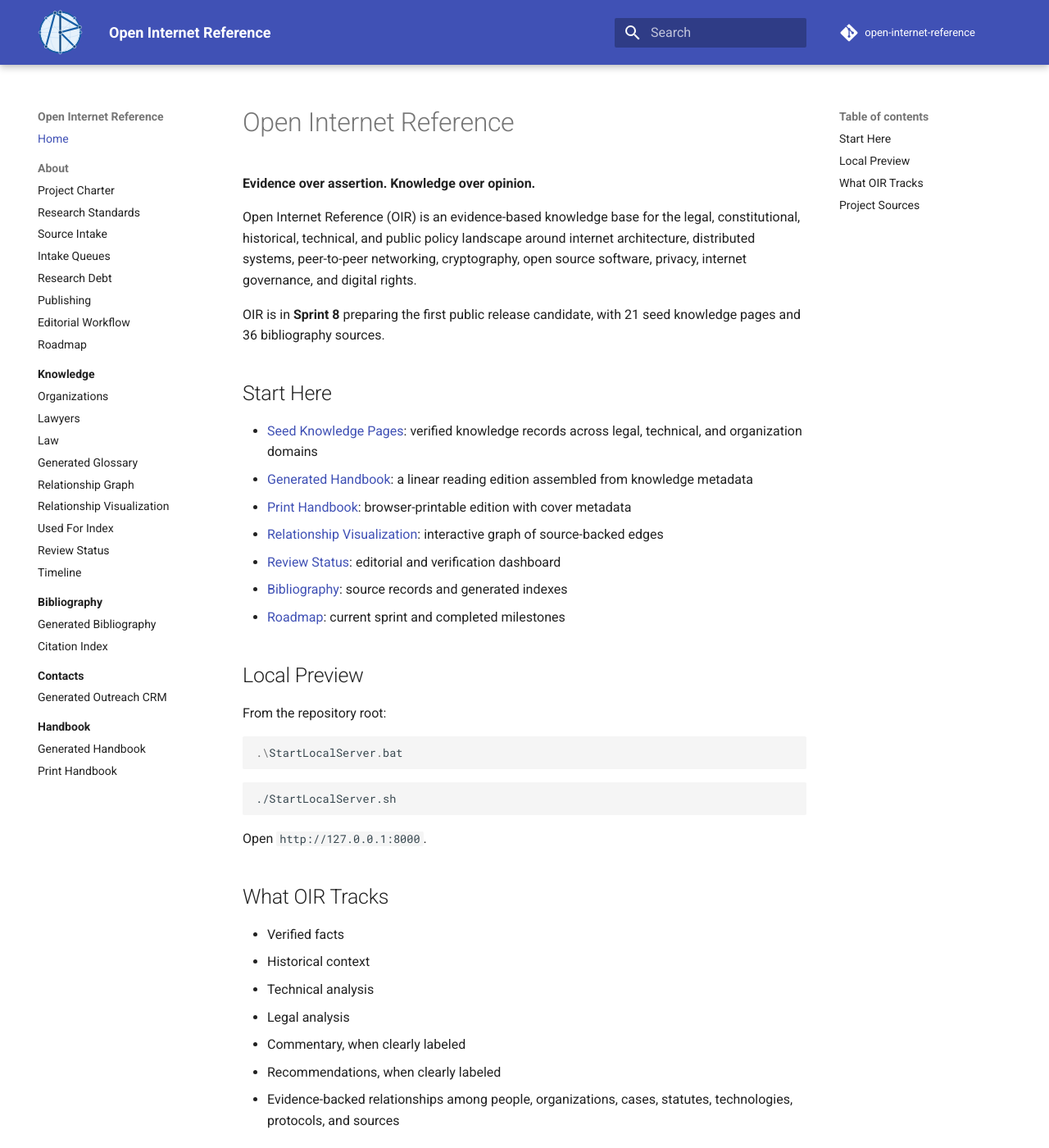
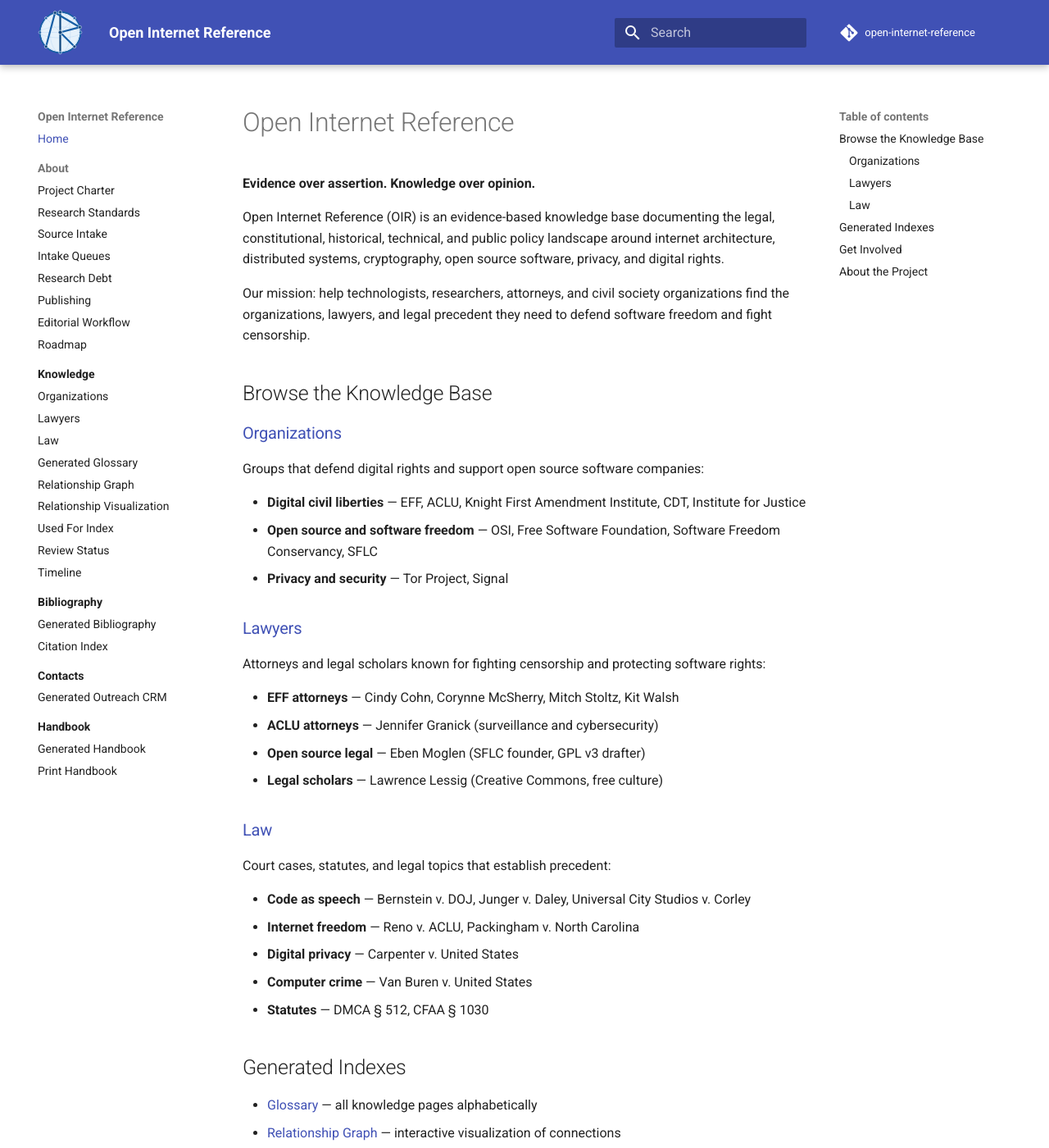
Before and after one commit to itsmeront/open-internet-reference, an MkDocs documentation site: the page built from website/index.md, in a window 1280 px wide and 1400 px high. Shown: the whole window at 82% size. Built offline with MkDocs 1.6.1 and Material for MkDocs 9.7.7, drawn with Linux system fonts in a browser that asks for light colours; comment, search, counter and statistics services are not loaded; some of the changed text lies outside the part shown.

Commit message:
Update homepage: replace seed pages with category navigation
- Remove references to 'Sprint 8' and 'seed pages'
- Add clear mission statement focused on helping people find
  organizations, lawyers, and legal precedent
- Add Browse sections for Organizations, Lawyers, and Law with
  summaries of what's available in each
- Add Generated Indexes section
- Add Get Involved section with contribution and contact links
- Add About section with project governance links
- Remove local development instructions (not relevant for public site)

````diff
--- a/website/index.md
+++ b/website/index.md
@@ -2,44 +2,57 @@
 
 **Evidence over assertion. Knowledge over opinion.**
 
-Open Internet Reference (OIR) is an evidence-based knowledge base for the legal, constitutional, historical, technical, and public policy landscape around internet architecture, distributed systems, peer-to-peer networking, cryptography, open source software, privacy, internet governance, and digital rights.
+Open Internet Reference (OIR) is an evidence-based knowledge base documenting the legal, constitutional, historical, technical, and public policy landscape around internet architecture, distributed systems, cryptography, open source software, privacy, and digital rights.
 
-OIR is in **Sprint 8** preparing the first public release candidate, with 21 seed knowledge pages and 36 bibliography sources.
+Our mission: help technologists, researchers, attorneys, and civil society organizations find the organizations, lawyers, and legal precedent they need to defend software freedom and fight censorship.
 
-## Start Here
+## Browse the Knowledge Base
 
-- [Seed Knowledge Pages](knowledge/seed-pages.md): verified knowledge records across legal, technical, and organization domains
-- [Generated Handbook](generated/handbook.md): a linear reading edition assembled from knowledge metadata
-- [Print Handbook](generated/print-handbook.md): browser-printable edition with cover metadata
-- [Relationship Visualization](generated/relationship-graph.md): interactive graph of source-backed edges
-- [Review Status](generated/review-status.md): editorial and verification dashboard
-- [Bibliography](bibliography/index.md): source records and generated indexes
-- [Roadmap](about/roadmap.md): current sprint and completed milestones
+### [Organizations](knowledge/organizations.md)
 
-## Local Preview
+Groups that defend digital rights and support open source software companies:
 
-From the repository root:
+- **Digital civil liberties** — EFF, ACLU, Knight First Amendment Institute, CDT, Institute for Justice
+- **Open source and software freedom** — OSI, Free Software Foundation, Software Freedom Conservancy, SFLC
+- **Privacy and security** — Tor Project, Signal
 
-```powershell
-.\StartLocalServer.bat
-```
+### [Lawyers](knowledge/lawyers.md)
 
-```bash
-./StartLocalServer.sh
-```
+Attorneys and legal scholars known for fighting censorship and protecting software rights:
 
-Open `http://127.0.0.1:8000`.
+- **EFF attorneys** — Cindy Cohn, Corynne McSherry, Mitch Stoltz, Kit Walsh
+- **ACLU attorneys** — Jennifer Granick (surveillance and cybersecurity)
+- **Open source legal** — Eben Moglen (SFLC founder, GPL v3 drafter)
+- **Legal scholars** — Lawrence Lessig (Creative Commons, free culture)
 
-## What OIR Tracks
+### [Law](knowledge/law.md)
 
-- Verified facts
-- Historical context
-- Technical analysis
-- Legal analysis
-- Commentary, when clearly labeled
-- Recommendations, when clearly labeled
-- Evidence-backed relationships among people, organizations, cases, statutes, technologies, protocols, and sources
+Court cases, statutes, and legal topics that establish precedent:
 
-## Project Sources
+- **Code as speech** — Bernstein v. DOJ, Junger v. Daley, Universal City Studios v. Corley
+- **Internet freedom** — Reno v. ACLU, Packingham v. North Carolina
+- **Digital privacy** — Carpenter v. United States
+- **Computer crime** — Van Buren v. United States
+- **Statutes** — DMCA § 512, CFAA § 1030
 
-The Git repository is the source of truth. Generated artifacts, including the public website build, are derived from repository content.
+## Generated Indexes
+
+- [Glossary](generated/glossary.md) — all knowledge pages alphabetically
+- [Relationship Graph](generated/relationship-graph.md) — interactive visualization of connections
+- [Review Status](generated/review-status.md) — editorial dashboard showing page completeness
+- [Timeline](generated/timeline.md) — events and decisions chronologically
+- [Bibliography](generated/bibliography.md) — all source records
+- [Handbook](generated/handbook.md) — linear reading edition
+
+## Get Involved
+
+- [How to contribute](https://github.com/itsmeront/open-internet-reference/blob/main/CONTRIBUTING.md) — suggest edits, propose content, or submit changes
+- [Contact records](contacts/index.md) — actionable intake paths for reaching organizations and getting legal help
+- [Research debt](generated/review-status.md) — pages that need additional sources or verification
+
+## About the Project
+
+- [Project Charter](about/project-charter.md) — mission, principles, and long-term goals
+- [Research Standards](about/research-standards.md) — how we verify information
+- [Editorial Workflow](about/editorial-workflow.md) — how content is reviewed and published
+- [Roadmap](about/roadmap.md) — current sprint and completed milestones
````
